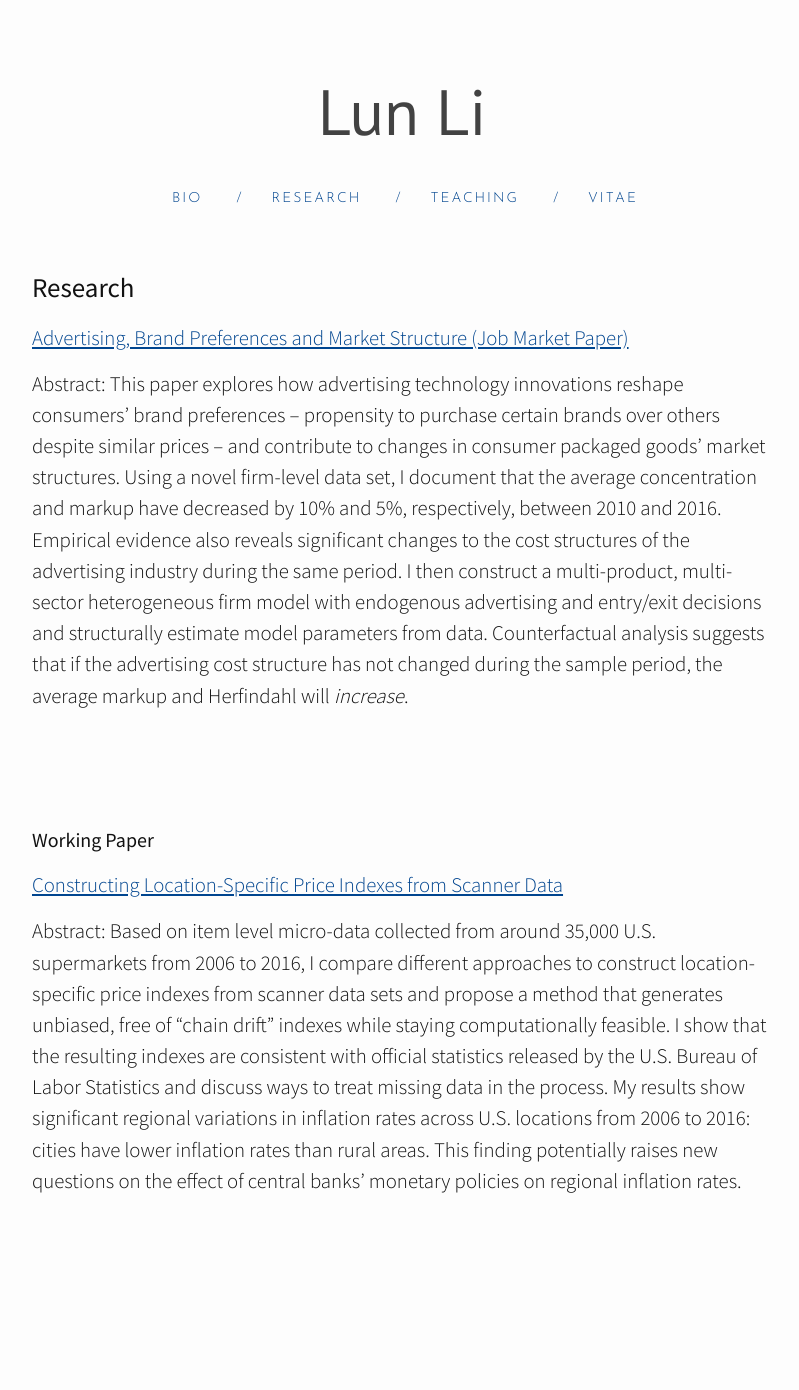
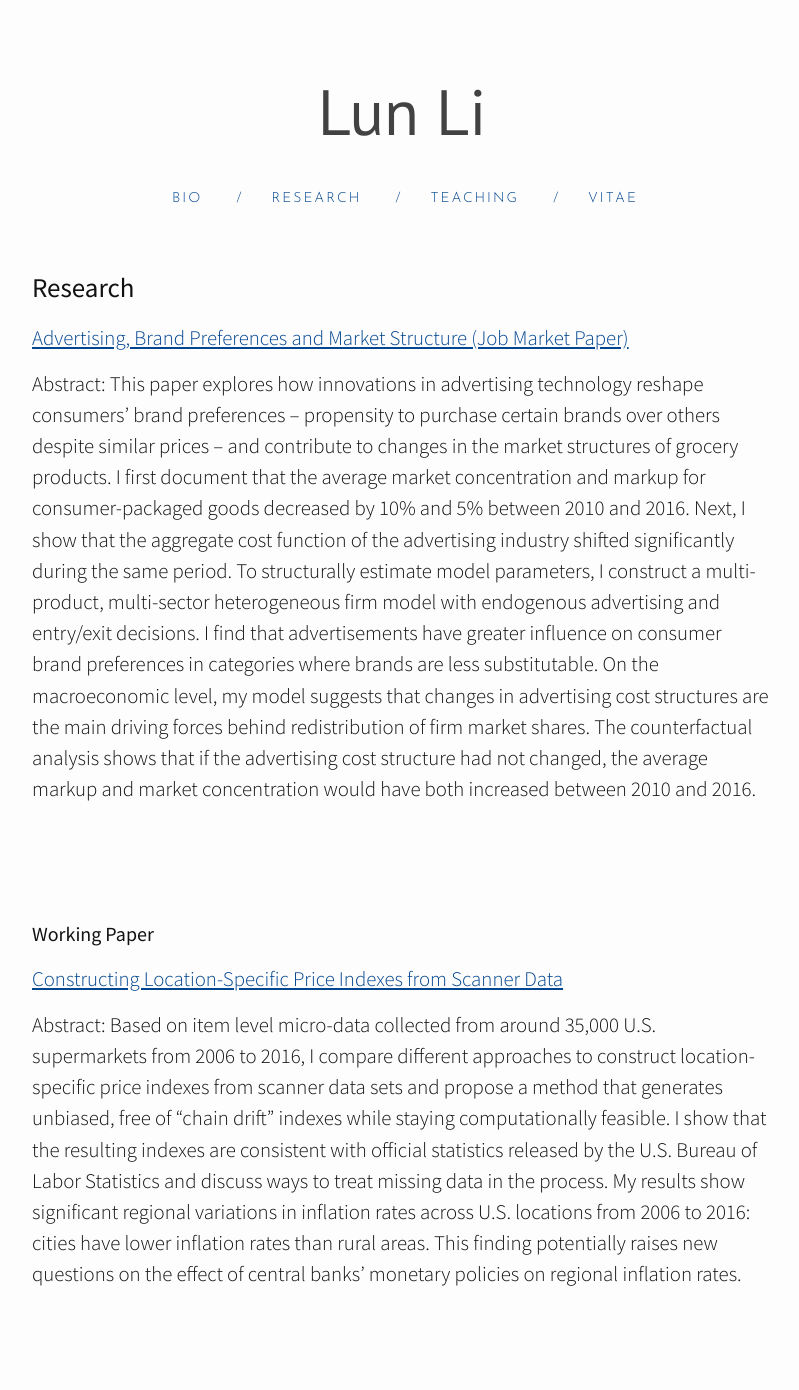
Before and after one commit to lunli-econ/lunli-econ.github.io, a Jekyll site: the page built from 1research.md, in a window 1280 px wide. Shown: the whole page, without its empty margins (238-1037 px from the left). Built offline with Jekyll 4.4.1, drawn with Linux system fonts in a browser that asks for light colours; nearby versions of some CDN libraries; before the commit the page ends 1296 px from its top, so only the background shows below that.

Commit message:
Update abstract

```diff
--- a/1research.md
+++ b/1research.md
@@ -7,7 +7,7 @@ permalink: /Research/
 
 <a href="/assets/docs/JMP_Li.pdf"><u>Advertising, Brand Preferences and Market Structure (Job Market Paper)</u></a>
 
-Abstract: This paper explores how advertising technology innovations reshape consumers' brand preferences – propensity to purchase certain brands over others despite similar prices – and contribute to changes in consumer packaged goods' market structures. Using a novel firm-level data set, I document that the average concentration and markup have decreased by 10% and 5%, respectively, between 2010 and 2016. Empirical evidence also reveals significant changes to the cost structures of the advertising industry during the same period. I then construct a multi-product, multi-sector heterogeneous firm model with endogenous advertising and entry/exit decisions and structurally estimate model parameters from data. Counterfactual analysis suggests that if the advertising cost structure has not changed during the sample period, the average markup and Herfindahl will *increase*.
+Abstract: This paper explores how innovations in advertising technology reshape consumers' brand preferences – propensity to purchase certain brands over others despite similar prices – and contribute to changes in the market structures of grocery products. I first document that the average market concentration and markup for consumer-packaged goods decreased by 10% and 5% between 2010 and 2016. Next, I show that the aggregate cost function of the advertising industry shifted significantly during the same period. To structurally estimate model parameters, I  construct a multi-product, multi-sector heterogeneous firm model with endogenous advertising and entry/exit decisions. I find that advertisements have greater influence on consumer brand preferences in categories where brands are less substitutable. On the macroeconomic level, my model suggests that changes in advertising cost structures are the main driving forces behind redistribution of firm market shares. The counterfactual analysis shows that if the advertising cost structure had not changed, the average markup and market concentration would have both increased between 2010 and 2016.
 
 <p style="margin-bottom:3cm;"></p>
 
```
Also changed, not shown: 4 other files.
